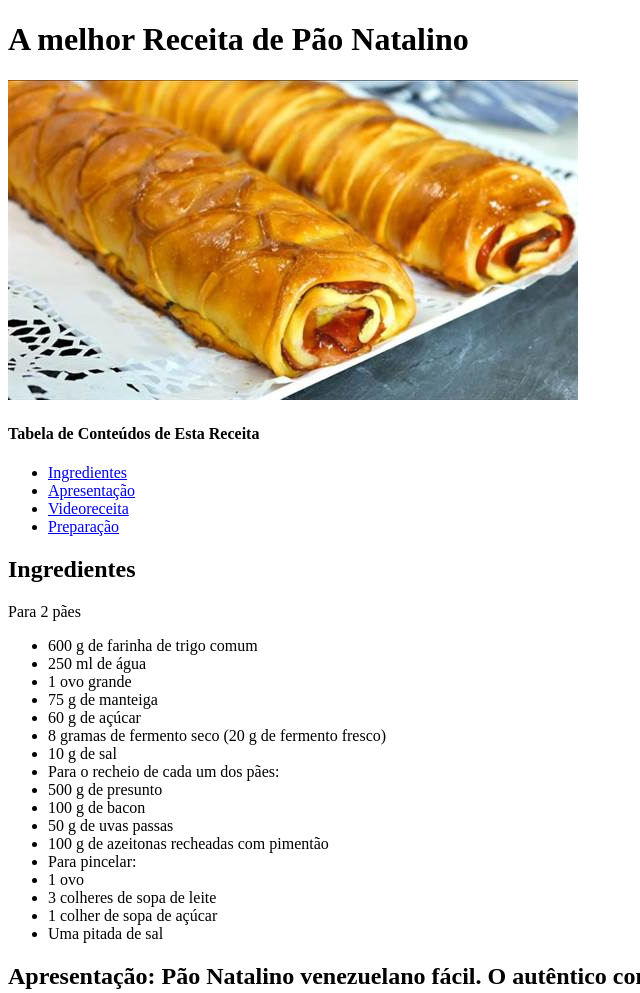
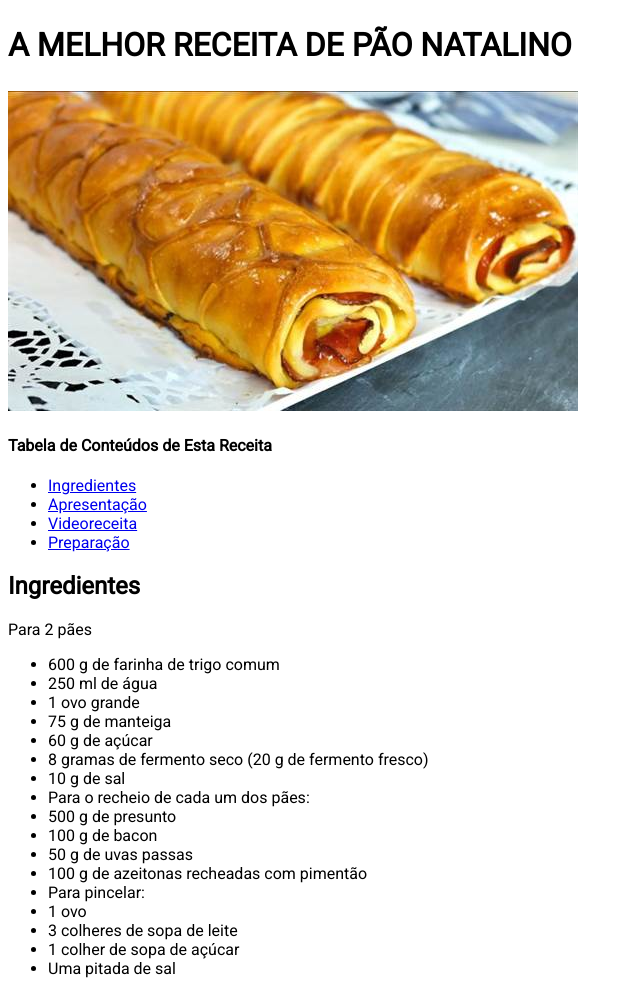
Before and after one commit to santanderoosr/receita-pao-Natalino, a plain HTML site: page index.html in a window 1280 px wide. Shown: the top 993 px of the page, without its empty margins (0-640 px from the left). Drawn offline with Linux system fonts and the light colour scheme.

Commit message:
modificacion colores y fuentes

```diff
--- a/index.html
+++ b/index.html
@@ -4,6 +4,13 @@
     <meta charset="UTF-8" />
     <meta name="viewport" content="width=device-width, initial-scale=1.0" />
     <title>Receita de pão Natalino</title>
+    <link rel="preconnect" href="https://fonts.googleapis.com" />
+    <link rel="preconnect" href="https://fonts.gstatic.com" crossorigin />
+    <link
+      href="https://fonts.googleapis.com/css2?family=Roboto:wght@300;400&display=swap"
+      rel="stylesheet"
+    />
+    <link rel="stylesheet" href="./styleccs/styles.css" />
   </head>
   <body>
     <header>
--- /dev/null
+++ b/styleccs/styles.css
@@ -0,0 +1,22 @@
+html {
+  font-family: "Roboto", sans-serif;
+}
+
+h1 {
+  font-weight: 700;
+  text-transform: uppercase;
+  font-size: 32px;
+  line-height: 48px;
+  color: black;
+  cursor: pointer
+}
+h1:hover {
+    opacity: 1;
+    color: #c0392b;
+}
+
+h4:hover {
+     color: #c0392b;
+    opacity: 1;
+   cursor: pointer;
+}
```
